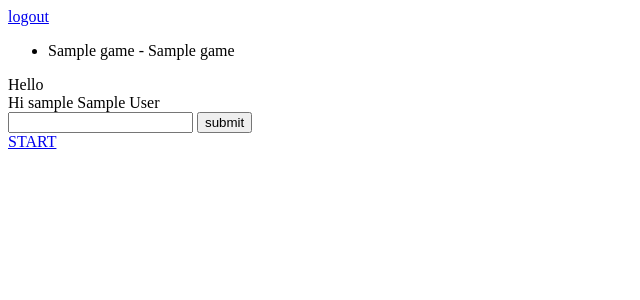
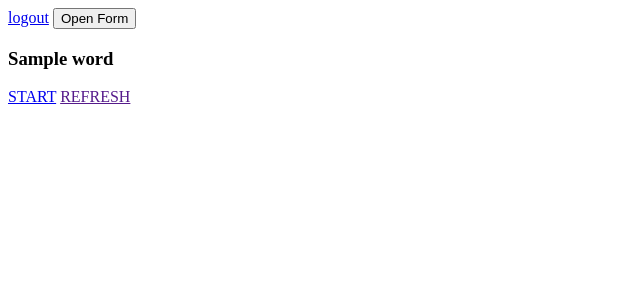
Before and after one commit to smoodydev/imposter, a Flask app: template templates/index.html in a window 1280 px wide. Shown: the top 300 px of the page, without its empty margins (0-640 px from the left). Run offline with Flask 3, Linux system fonts and the light colour scheme; the visitor is signed in with stand-in values (Sample User, id 1); the template is opened without the code that fills it: most values are stand-ins (such as "Sample title", 1, 10 or a date in 2020).

Commit message:
Updated clearing logic of words, added input pop up

```diff
--- a/app.py
+++ b/app.py
@@ -44,13 +44,13 @@ def start():
     if "admin" in session:
         global all_games
         game = all_games[session['gamename']]
-        word = (random.choice(game["words"]))
-        possible = game["players"].copy()
-        possible.remove(word["author"])
-        game["imposter"] = random.choice(possible)
-        game["word"] = word
-
-
+        if len(game["players"]) > 1 and len(game["words"]) > 1 :
+            word = random.choice(game["words"])
+            possible = game["players"].copy()
+            possible.remove(word["author"])
+            game["imposter"] = random.choice(possible)
+            game["word"] = word
+            game["words"] = [d for d in game["words"] if d.get('word') != word['word']]
 
     return redirect(url_for('index'))
 
@@ -58,15 +58,21 @@ def start():
 
 @app.route('/', methods=['GET', 'POST'])
 def index():
-    global all_games
+    if "gamename" in session:
+        global all_games
+        word_list = all_games[session["gamename"]]
+    else:
+        word_list = []
+
 
     if request.method == 'POST':
         word = request.form['word']
+        print(word)
         # all_games[session['gamename']] = []
-
+        print(all_games)
         all_games[session['gamename']]["words"].append({"author": session["username"], "word": word})
 
-    return render_template('index.html', word_list=all_games)
+    return render_template('index.html', word_list=word_list)
 
 
 if __name__ == '__main__':
--- a/templates/index.html
+++ b/templates/index.html
@@ -5,30 +5,59 @@
     <meta charset="UTF-8">
     <meta name="viewport" content="width=device-width, initial-scale=1.0">
     <title>Document</title>
+    <style>
+        .popup {
+            display: none;
+            position: fixed;
+            top: 50%;
+            left: 50%;
+            transform: translate(-50%, -50%);
+            background-color: #f9f9f9;
+            padding: 20px;
+            border: 1px solid #ccc;
+            border-radius: 5px;
+            z-index: 9999;
+        }
+    </style>
+    <script src="https://ajax.googleapis.com/ajax/libs/jquery/3.5.1/jquery.min.js"></script>
 </head>
 
 <body>
     {% if "username" in session %}
     <a href="logout">logout</a>
     {% endif %}
-    <ul>
-        {% for game in word_list %}
-        <li>{{ game }} - {{ word_list[game] }}</li>
-        {% endfor %}
-    </ul>
-    <div>Hello</div>
+
     {% if "username" in session %}
-    Hi {{ session.username }} {%if "gamename" in session %}{{ session.gamename }}{% endif %}
+
     {% if "gamename" in session %}
 
-    <form action="" method="POST">
+
+    <!-- <form action="" method="POST">
         <input type="text" name="word" id="wordinput">
         <input type="submit" value="submit">
-    </form>
+    </form> -->
+    <div id="popupForm" class="popup">
+        <form id="myForm">
+            <label for="data">Data:</label>
+            <input type="text" id="wordinput" name="word" required>
+            <br><br>
+            <button type="submit">Submit</button>
+            <button type="button" onclick="closePopup()">Close</button>
+        </form>
+    </div>
+    <button onclick="openPopup()">Open Form</button>
+    {% if word_list %}
+    <div>
+        <h3>{% if word_list.imposter == session.username %}Imposter{% else %}{{ word_list.word.word }}{% endif %}</h3>
+    </div>
+    {% endif %}
+
+
 
     {% if session.admin %}
     <a href="start">START</a>
     {% endif %}
+    <a href="">REFRESH</a>
 
     {% else %}
     <h2>Create a new game?</h2>
@@ -53,6 +82,39 @@
     {% endif %}
 
 
+    <script>
+       function openPopup() {
+        document.getElementById("popupForm").style.display = "block";
+    }
+
+    $(document).ready(function(){
+        $("#myForm").submit(function(e){
+            e.preventDefault(); // Prevents default form submission
+            var formData = $(this).serialize(); // Serialize form data
+            $.ajax({
+                type: "POST",
+                url: "/",
+                data: formData,
+                success: function(response) {
+                    alert("Data submitted successfully!");
+                    document.getElementById("popupForm").style.display = "none";
+                },
+                error: function(error) {
+                    alert("Error submitting data!");
+                }
+            });
+        });
+
+        // Close popup when clicking outside of it
+        $(document).mouseup(function(e) {
+            var container = $("#popupForm");
+            if (!container.is(e.target) && container.has(e.target).length === 0) {
+                container.hide();
+            }
+        });
+    });
+
+</script>
 </body>
 
 </html>
```
